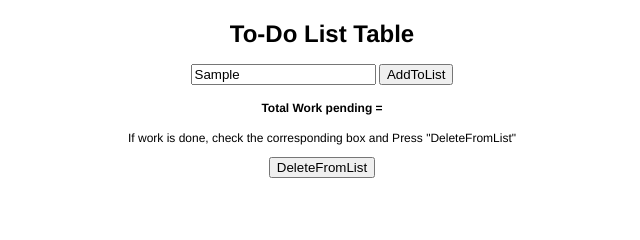
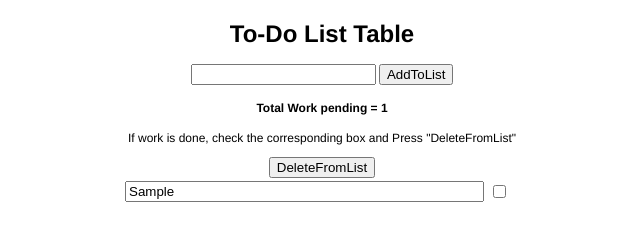
Before and after one commit to PriyaKulkarni/ToDoList, a plain HTML site: page to-do.html in a window 1280 px wide. Both pictures are taken after typing "Sample" into the empty fields and a click on the button "AddToList". Shown: the whole page, without its empty margins (318-958 px from the left). Drawn offline with Linux system fonts and the light colour scheme.

Commit message:
addList function added

```diff
--- a/to-do.html
+++ b/to-do.html
@@ -16,6 +16,39 @@
 			}
 
 		</style>
+
+		<script>
+
+		// To add work to-do in the ToDoListTable
+		function addList(myTable) {
+			var table = document.getElementById(myTable);
+			var numOfRows = table.rows.length;
+			var row = table.insertRow(numOfRows);
+
+			//declare a variable to store input text or directly enter to cell content value
+			var b = document.getElementById('txt1').value;
+			var cell1 = row.insertCell(0);
+			var content1 = document.createElement("input");
+			content1.type = "text";
+			content1.style.width = "100%";
+			content1.name = "txtbox[]";
+			content1.value = b;
+
+			cell1.appendChild(content1);
+
+			var cell2 = row.insertCell(1);
+
+			var content2 = document.createElement("input");
+			content2.type = "checkbox";
+			content2.name="chkbox[]";
+
+			cell2.appendChild(content2);
+
+			document.getElementById('txt1').value=" ";
+			document.getElementById('pTotal').innerHTML= numOfRows + 1;
+			}
+
+		</script>
 	</head>
 
 	<body>
```
